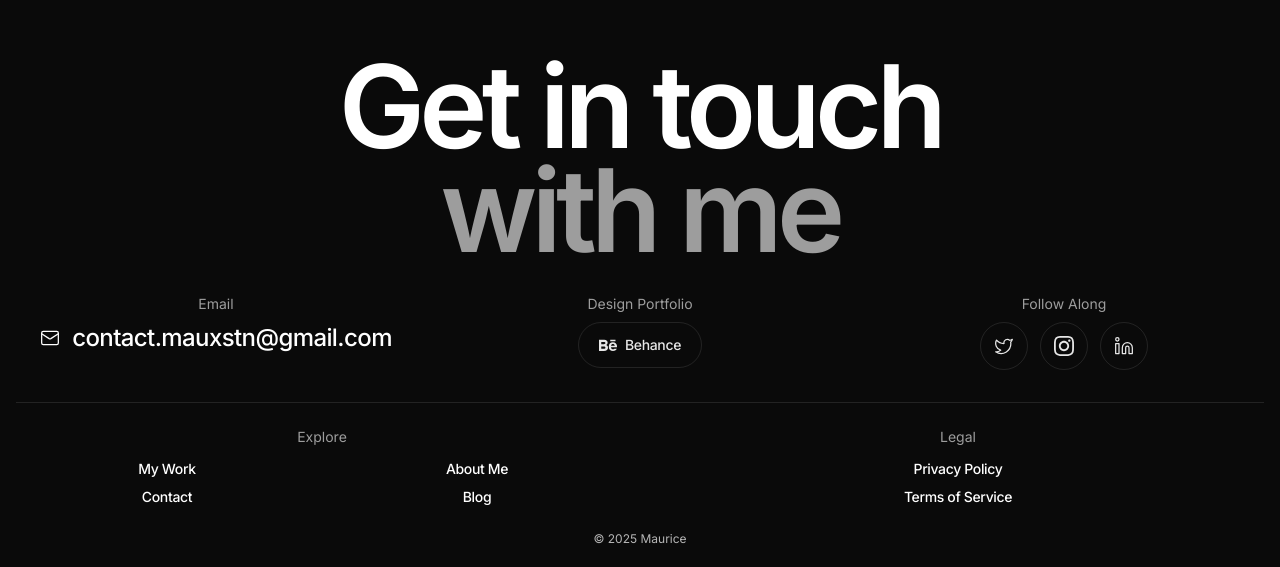
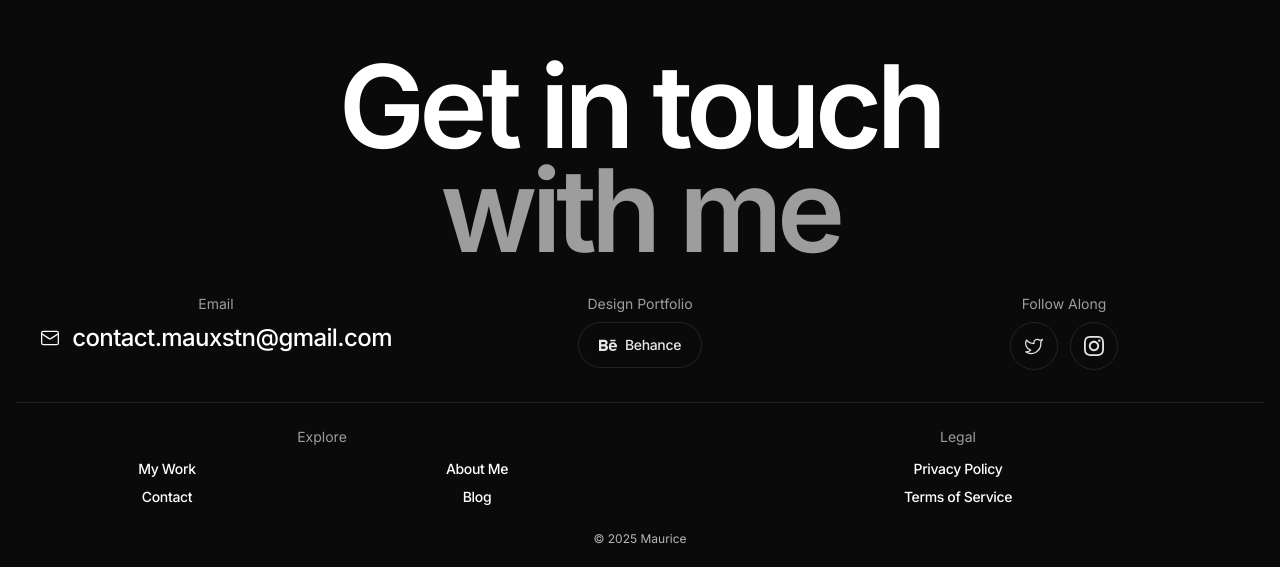
Before and after one commit to Mauxstn/PortfolioV3, a plain HTML site: page index.html in a window 1280 px wide. Shown: the part 2803-3370 px from the top of the page. Drawn offline with nearby package versions, Linux system fonts and the light colour scheme.

Commit message:
Add files via upload

```diff
--- a/index.html
+++ b/index.html
@@ -105,11 +105,11 @@
               <div class="flex items-baseline gap-8">
                 <span class="text-white/40 text-xl font-medium w-16">01</span>
                 <div>
-                  <a href="#" class="block text-4xl md:text-5xl lg:text-6xl tracking-tight text-white/90 group-hover:text-white transition-colors">Lumina Design</a>
+                  <a href="#" class="block text-4xl md:text-5xl lg:text-6xl tracking-tight text-white/90 group-hover:text-white transition-colors">Lumina App Design</a>
                   <div class="mt-3 flex flex-wrap gap-2 text-xs text-[#9d9d9d]">
                     <span class="px-3 py-1 rounded-full border border-white/10">UI/UX</span>
                     <span class="px-3 py-1 rounded-full border border-white/10">Figma</span>
-                    <span class="px-3 py-1 rounded-full border border-white/10">Design System</span>
+                    <span class="px-3 py-1 rounded-full border border-white/10">V1</span>
                   </div>
                 </div>
               </div>
@@ -320,21 +320,14 @@
           <div class="flex flex-col items-center">
             <p class="text-sm text-white/60 mb-2 w-full text-center">Follow Along</p>
             <div class="flex flex-wrap gap-3 items-center justify-center w-full">
-              <a href="https://twitter.com/mauxstn" class="inline-flex items-center justify-center w-12 h-12 rounded-full text-white/90 border border-white/10 hover:border-white/20 hover:bg-white/5 transition-colors duration-200">
+              <a href="https://x.com/Mauxstn1" class="inline-flex items-center justify-center w-12 h-12 rounded-full text-white/90 border border-white/10 hover:border-white/20 hover:bg-white/5 transition-colors duration-200">
                 <svg xmlns="http://www.w3.org/2000/svg" width="20" height="20" viewBox="0 0 24 24" fill="none" stroke="currentColor" stroke-width="1.5" stroke-linecap="round" stroke-linejoin="round" class="lucide lucide-twitter">
                   <path d="M22 4s-.7 2.1-2 3.4c1.6 10-9.4 17.3-18 11.6 2.2.1 4.4-.6 6-2C3 15.5.5 9.6 3 5c2.2 2.6 5.6 4.1 9 4-.9-4.2 4-6.6 7-3.8 1.1 0 3-1.2 3-1.2z"></path>
                 </svg>
               </a>
-              <a href="https://github.com/mauxstn" class="inline-flex items-center justify-center w-12 h-12 rounded-full text-white/90 border border-white/10 hover:border-white/20 hover:bg-white/5 transition-colors duration-200">
+              <a href="https://www.instagram.com/mauxstn/" class="inline-flex items-center justify-center w-12 h-12 rounded-full text-white/90 border border-white/10 hover:border-white/20 hover:bg-white/5 transition-colors duration-200">
                 <svg xmlns="http://www.w3.org/2000/svg" width="20" height="20" viewBox="0 0 24 24" fill="currentColor">
                   <path d="M12 2.163c3.204 0 3.584.012 4.85.07 3.252.148 4.771 1.691 4.919 4.919.058 1.265.069 1.645.069 4.849 0 3.205-.012 3.584-.069 4.849-.149 3.225-1.664 4.771-4.919 4.919-1.266.058-1.644.07-4.85.07-3.204 0-3.584-.012-4.849-.07-3.26-.149-4.771-1.699-4.919-4.92-.058-1.265-.07-1.644-.07-4.849 0-3.204.013-3.583.07-4.849.149-3.227 1.664-4.771 4.919-4.919 1.266-.057 1.645-.069 4.849-.069zm0-2.163c-3.259 0-3.667.014-4.947.072-4.358.2-6.78 2.618-6.98 6.98-.059 1.281-.073 1.689-.073 4.948 0 3.259.014 3.668.072 4.948.2 4.358 2.618 6.78 6.98 6.98 1.281.058 1.689.072 4.948.072 3.259 0 3.668-.014 4.948-.072 4.354-.2 6.782-2.618 6.979-6.98.059-1.28.073-1.689.073-4.948 0-3.259-.014-3.667-.072-4.947-.196-4.354-2.617-6.78-6.979-6.98-1.281-.059-1.69-.073-4.949-.073zm0 5.838c-3.403 0-6.162 2.759-6.162 6.162s2.759 6.163 6.162 6.163 6.162-2.759 6.162-6.163c0-3.403-2.759-6.162-6.162-6.162zm0 10.162c-2.209 0-4-1.79-4-4 0-2.209 1.791-4 4-4s4 1.791 4 4c0 2.21-1.791 4-4 4zm6.406-11.845c-.796 0-1.441.645-1.441 1.44s.645 1.44 1.441 1.44c.795 0 1.439-.645 1.439-1.44s-.644-1.44-1.439-1.44z"/>
-                </svg>
-              </a>
-              <a href="https://www.linkedin.com/in/maurice-aust/" class="inline-flex items-center justify-center w-12 h-12 rounded-full text-white/90 border border-white/10 hover:border-white/20 hover:bg-white/5 transition-colors duration-200">
-                <svg xmlns="http://www.w3.org/2000/svg" width="20" height="20" viewBox="0 0 24 24" fill="none" stroke="currentColor" stroke-width="1.5" stroke-linecap="round" stroke-linejoin="round" class="lucide lucide-linkedin">
-                  <path d="M16 8a6 6 0 0 1 6 6v7h-4v-7a2 2 0 0 0-2-2 2 2 0 0 0-2 2v7h-4v-7a6 6 0 0 1 6-6z"></path>
-                  <rect width="4" height="12" x="2" y="9"></rect>
-                  <circle cx="4" cy="4" r="2"></circle>
                 </svg>
               </a>
             </div>
```
